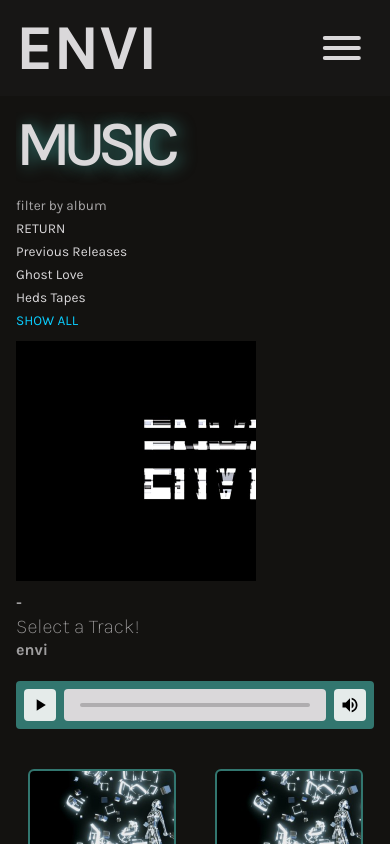
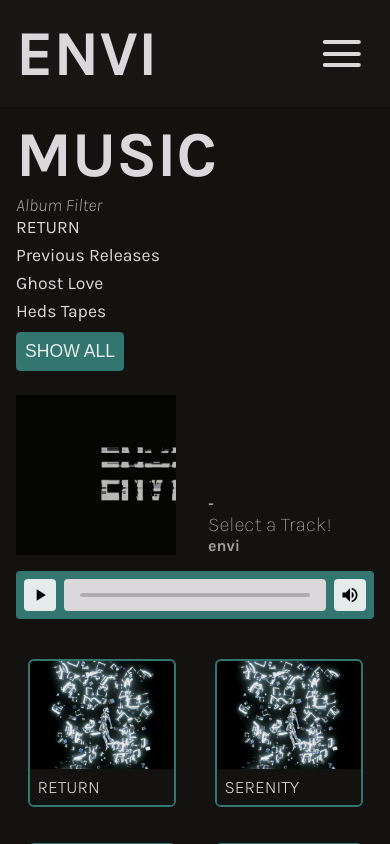
Before and after one commit to elliottsaruski/envi-website, a React (Vite) app: page /music in a window 390 px wide. Shown: the top 844 px of the page. Built offline with nearby package versions, Linux system fonts and the light colour scheme; a web font is replaced by a local one.

Commit message:
Optimizations for performance and styles

```diff
--- a/src/App.css
+++ b/src/App.css
@@ -72,17 +72,13 @@ p {
   display: flex;
 
   h2 {
-    display: flex;
-    word-spacing: 1rem;
-    letter-spacing: -0.5rem;
-    font-size: var(--fs-lg-heading);
-    font-weight: 500;
+    font-size: var(--fs-md-heading);
     color: var(--clr-light);
-    text-transform: uppercase;
-    text-shadow: 0.25rem 0.05rem 1rem var(--clr-mid2);
     line-height: 1;
     user-select: none;
-    /* word-wrap: break-word; */
+    font-weight: 700;
+    text-transform: uppercase;
+    white-space: nowrap;
   }
 
   h3 {
@@ -161,8 +157,8 @@ nav {
   display: flex;
   font-size: var(--fs-md-heading);
   color: var(--clr-light);
-  width: min-content;
-  line-height: 1;
+  /* width: min-content;
+  line-height: 1; */
 }
 
 /* ACTIVE NAV LINK  */
@@ -170,6 +166,7 @@ nav {
   color: var(--clr-mid);
   text-decoration: underline;
   text-underline-offset: 0.25rem;
+  text-decoration-thickness: 1px;
 }
 
 .nav-wrapper a.active h1 {
@@ -230,19 +227,22 @@ footer {
 
 /* ----------------------------------MUSIC PAGE---------------------------- */
 
+/* wrapper for whole page */
 #audioplayer {
   display: flex;
   gap: 2rem;
 }
 
+/* left side of audio player (includes: album header, album filter, track artwork img, now playing content, and audio element) */
 .audio-player-left {
   display: flex;
+  flex-direction: column;
+  justify-content: space-between;
+  flex: 0.65;
 
-  flex-direction: column;
-  gap: 0.85rem;
-  flex: 0.5;
+  /* TRACK ARTWORK */
   img {
-    height: auto;
+    height: 25rem;
     width: 100%;
     aspect-ratio: 1;
     object-fit: cover;
@@ -252,20 +252,28 @@ footer {
 
 .album-wrapper {
   display: grid;
+  gap: 0.15rem;
   color: var(--clr-light);
-  gap: 0.5rem;
-  width: max-content;
-  padding-top: var(--pd-sm);
+  h5 {
+    user-select: none;
+    font-weight: 300;
+    opacity: 69%;
+    font-style: italic;
+    font-size: var(--fs-sm);
+  }
 }
 
 #album-folder {
+  display: flex;
   font-size: var(--fs-md);
-  width: auto;
+  width: 100%;
 }
 
 .active-album {
   text-decoration: underline;
+  text-decoration-color: var(--clr-mid);
   text-underline-offset: 0.25rem;
+  text-decoration-thickness: 1px;
 }
 
 .album-folders {
@@ -274,23 +282,31 @@ footer {
   cursor: pointer;
 }
 
-.album-folders-header {
-  display: flex;
-  user-select: none;
-  opacity: 75%;
+#show-all {
+  color: var(--clr-mid);
+  background-color: var(--clr-dark-bg);
+
+  cursor: pointer;
+  border-radius: 0.25rem;
+  width: fit-content;
+  border: 1px solid var(--clr-mid2);
+  box-shadow: none;
+  margin-block: var(--pd-sm);
+
+  p {
+    padding: var(--pd-sm);
+  }
 }
 
-#show-all {
-  color: var(--clr-mid);
-  cursor: pointer;
-  /* padding-top: 0.15rem; */
+.show-all-active {
+  color: var(--clr-lightest);
+  background-color: var(--clr-mid2);
+  border-color: var(--clr-light);
 }
 
-.artwork-now-playing-wrapper {
-  flex: 1;
-  place-content: end;
-  /* justify-items: start; */
-}
+/* .artwork-now-playing-wrapper {
+
+} */
 
 #now-playing-details {
   color: var(--clr-light);
@@ -432,36 +448,32 @@ audio::-webkit-media-controls-volume-slider {
 /* ----------------------------ABOUT PAGE -----------------------*/
 
 .about--wrapper {
-  display: grid;
-  /* place-items: start; */
+  display: flex;
+  flex-direction: column;
+  place-items: start;
+  gap: 2rem;
   color: var(--clr-light);
-  gap: 2rem;
   overflow: hidden;
   overflow-y: scroll;
 
-  img {
-    height: 35rem;
-    width: 100%;
-    aspect-ratio: 16/9;
-    object-fit: cover;
-  }
   span {
     display: flex;
     width: 30rem;
+    flex: 1;
     font-size: var(--fs-sm);
   }
 }
 
 .about-content {
   display: flex;
-  gap: 1rem;
-  height: min-content;
-  place-content: center;
-  place-items: center;
+  gap: 2rem;
+  place-content: start;
+  place-items: start;
   justify-content: start;
   align-items: start;
   img {
     height: 25rem;
+    object-fit: cover;
     aspect-ratio: 1;
   }
 }
@@ -582,8 +594,6 @@ audio::-webkit-media-controls-volume-slider {
 
   .mobile-menu-wrapper {
     display: flex;
-    align-items: center;
-    justify-content: center;
   }
 
   .mobile-menu-wrapper b {
@@ -596,7 +606,7 @@ audio::-webkit-media-controls-volume-slider {
   .nav-mobile-open {
     position: fixed;
     background: rgba(0, 0, 0, 0.665);
-    font-size: var(--fs-lg);
+    font-size: var(--fs-sm-heading);
     height: 100dvh;
     width: 100%;
     top: 0%;
@@ -634,7 +644,6 @@ audio::-webkit-media-controls-volume-slider {
     z-index: 1000;
     box-shadow: none;
     border: none;
-    border-radius: 100rem;
     position: relative;
     /* right: 0rem;
     top: 0rem; */
@@ -659,15 +668,12 @@ audio::-webkit-media-controls-volume-slider {
     width: 100%;
     gap: 0.5rem;
     p {
-      font-size: var(--fs-smallest);
+      font-size: var(--fs-sm);
     }
-    img {
-      /* width: 15rem; */
-      width: 15rem;
-      height: 100%;
-      aspect-ratio: 1;
-      object-fit: cover;
-    }
+  }
+
+  .audio-player-left {
+    gap: 0.5rem;
   }
 
   .music-list-wrapper {
@@ -682,6 +688,25 @@ audio::-webkit-media-controls-volume-slider {
   /* place-content: start; */
   /* justify-content: space-between; */
   /* } */
+
+  .artwork-now-playing-wrapper {
+    display: flex;
+    flex-direction: row-reverse;
+    justify-content: start;
+    gap: 2rem;
+  }
+
+  #now-playing-details {
+    display: flex;
+    align-items: end;
+    gap: 2rem;
+    img {
+      /* width: 100%; */
+      height: auto;
+      width: 10rem;
+      aspect-ratio: 1;
+    }
+  }
 
   .track-card {
     height: 9rem;
--- a/src/components/music-page/AlbumFilter.jsx
+++ b/src/components/music-page/AlbumFilter.jsx
@@ -2,10 +2,7 @@
 function AlbumFilter({ albums, filter, setFilter }) {
   return (
     <div className="album-wrapper">
-      <div className="album-folders-header">
-        <p>filter by album</p>
-      </div>
-      {/* filter bar */}
+      <h5>Album Filter</h5>
       <div className="album-folders">
         {/* eslint-disable-next-line react/prop-types */}
         {albums.map((album) => {
@@ -18,10 +15,15 @@ function AlbumFilter({ albums, filter, setFilter }) {
             </div>
           );
         })}
-        <p onClick={() => setFilter("SHOW ALL")} id="show-all">
+      </div>
+      <button onClick={() => setFilter("SHOW ALL")} id="show-all">
+        <p
+          className={
+            filter === "SHOW ALL" ? "show-all-active" : "show-all-inactive"
+          }>
           SHOW ALL
         </p>
-      </div>
+      </button>
     </div>
   );
 }
--- a/src/components/music-page/AudioPlayer.jsx
+++ b/src/components/music-page/AudioPlayer.jsx
@@ -18,10 +18,12 @@ function AudioPlayer() {
     <>
       <div className="audio-player-left">
         <h2>music</h2>
-        <AlbumFilter filter={filter} setFilter={setFilter} albums={albums} />
         <div className="artwork-now-playing-wrapper">
-          <img src={artworkThumbnail} alt="song artwork" />
-          <div id="now-playing-details">
+          <AlbumFilter filter={filter} setFilter={setFilter} albums={albums} />
+        </div>
+        <div id="now-playing-details">
+          <img src={artworkThumbnail} className="np-artwork" alt="song artwork" />
+          <div className="now-playing-text">
             <h4>{albumTitle}</h4>
             <h3>{songTitle}</h3>
             <h4>envi</h4>
--- a/src/pages/AboutPage.jsx
+++ b/src/pages/AboutPage.jsx
@@ -1,21 +1,12 @@
-import enviIMG from "../assets/imgs/envi-mayfest-actionshot.jpg";
 import enviTextIMG from "../assets/imgs/envi-text-md.png";
 
 function AboutPage() {
   return (
     <section className="about--wrapper">
       <h2>About</h2>
-      <img
-        src={enviIMG}
-        aria-description="A DJ (envi) playing music behind a stage in the woods."
-        alt="enviIMG"
-      />
+
       <div className="about-content">
-        <img
-          src={enviTextIMG}
-          aria-description="A DJ (envi) playing music behind a stage in the woods."
-          alt="enviIMG"
-        />
+        <img src={enviTextIMG} aria-description="" alt="enviIMG" />
         <div className="spans">
           <span className="about--span">
             Born and raised in Miami, FL, envi, aka Elliott Saruski, is an
--- a/src/pages/HomePage.jsx
+++ b/src/pages/HomePage.jsx
@@ -1,6 +1,13 @@
+import enviIMG from "../assets/imgs/envi-mayfest-actionshot.jpg";
+
 function HomePage() {
   return (
     <section>
+            <img
+        src={enviIMG}
+        aria-description="A DJ (envi) playing music behind a stage in the woods."
+        alt="enviIMG"
+      />
       <h3>Hi! I{"'"}m envi!</h3>
       <p>welcome to my site!</p>
     </section>
```
